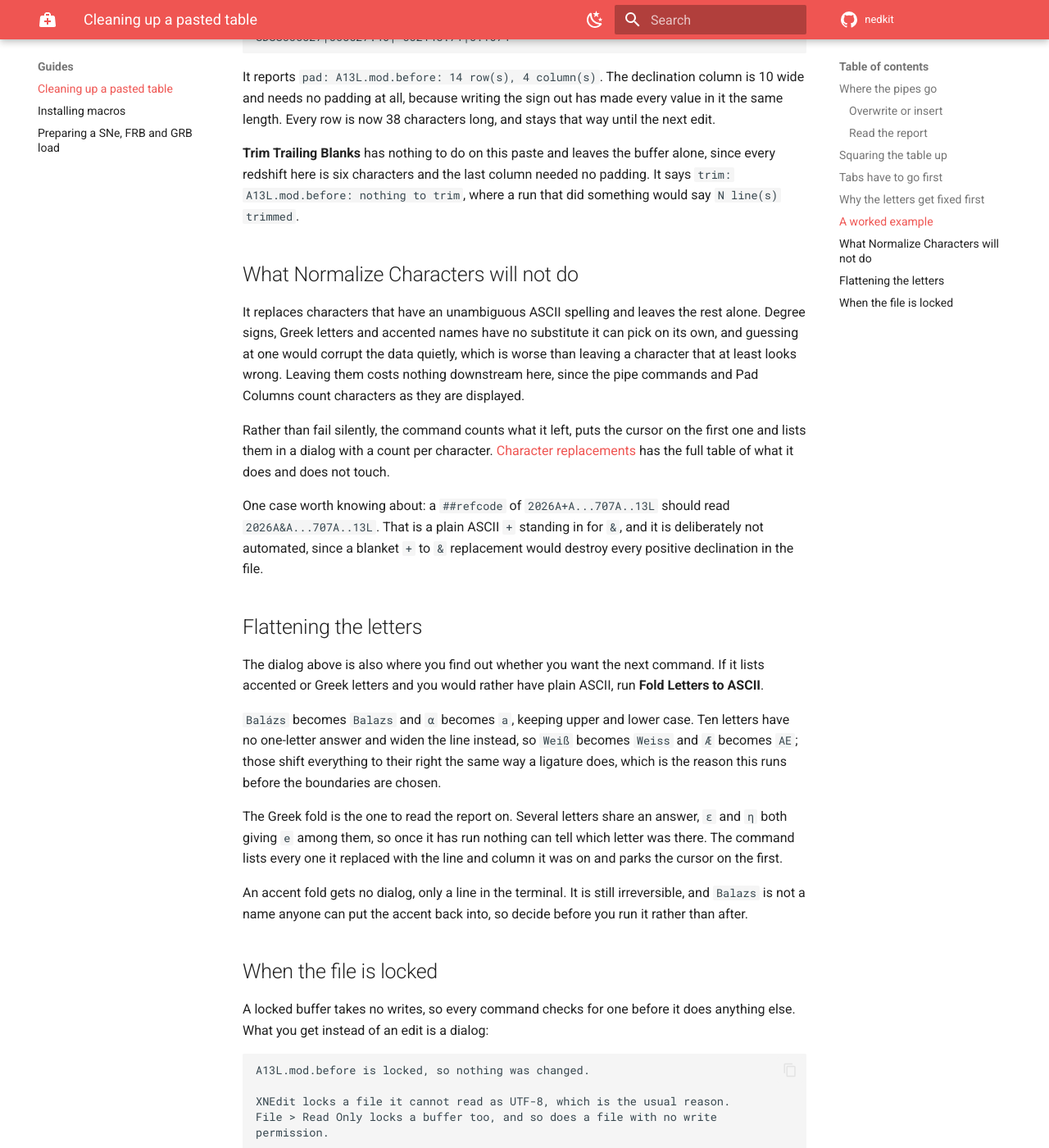
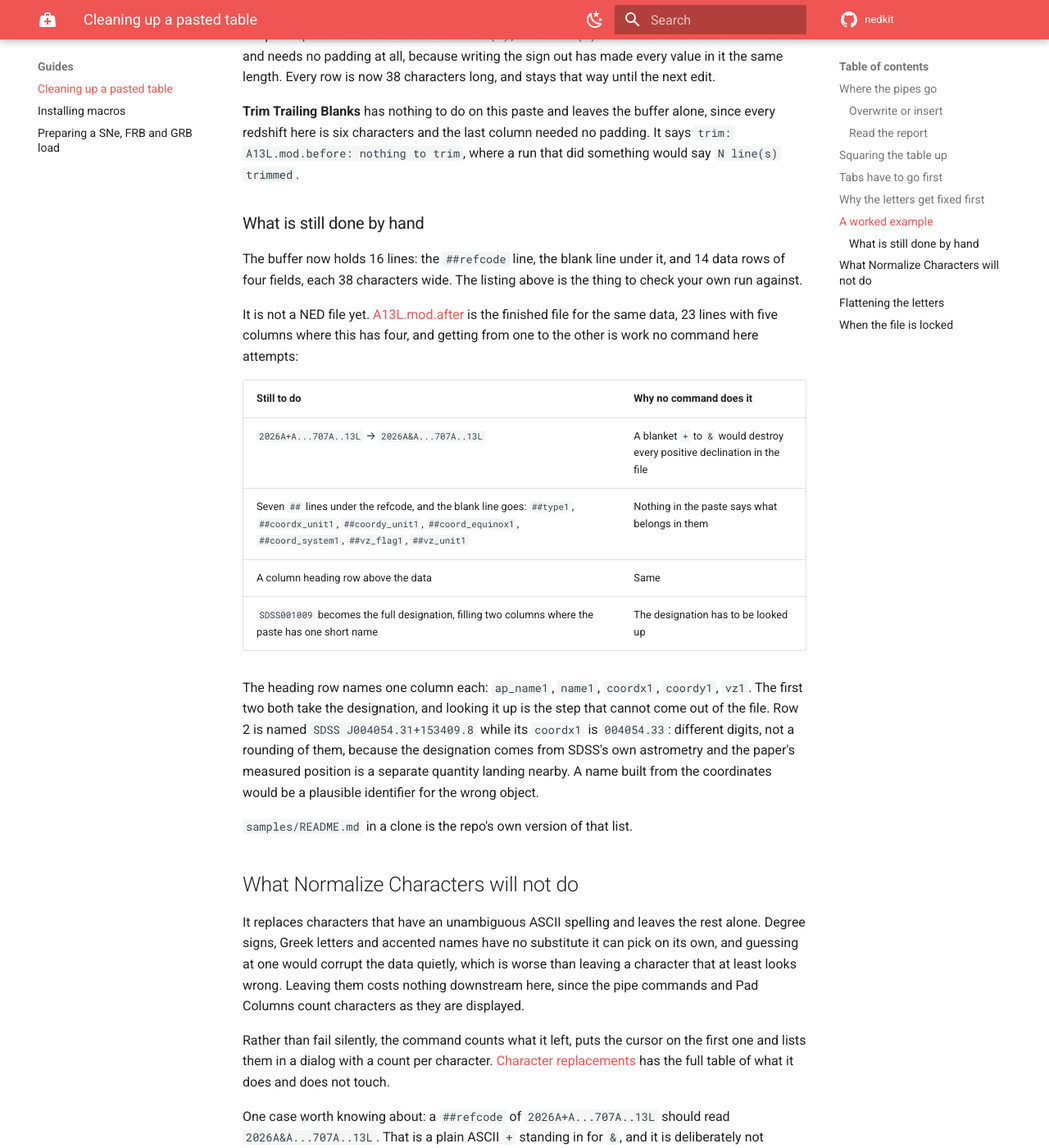
Before and after one commit to sidereal-software/nedkit, an MkDocs documentation site: the page built from docs/cleaning-pdf-tables.md, in a window 1280 px wide and 1400 px high, scrolled down 6036 px. Shown: the whole window at 82% size. Built offline with MkDocs 1.6.1 and Material for MkDocs 9.7.7, drawn with Linux system fonts in a browser that asks for light colours; comment, search, counter and statistics services are not loaded; some of the changed text lies outside the part shown.

Commit message:
docs: fix what the worked example says it produces
- The page said the published A13L.mod.after was the sequence's output.
  It is the hand-finished NED file, so a reader following the page's own
  verification step was told a correct run had failed.
- A test now drives the seven documented commands through the shipped
  .rc and reads its expectations off the page, so the two cannot
  disagree in either direction.

````diff
--- a/docs/cleaning-pdf-tables.md
+++ b/docs/cleaning-pdf-tables.md
@@ -205,10 +205,8 @@
 [A13L.mod.before](samples/A13L.mod.before){ download }, a real paste, tab
 separated, with an en dash standing in for the minus sign on the southern
 declinations. It is 14 rows long, and the blocks below show the first three of
-them. [A13L.mod.after](samples/A13L.mod.after){ download } is what the sequence
-produces, to check your own run against. A
-[clone of the repository](getting-started.md#getting-the-repository) has both
-under `samples/`.
+them. A [clone of the repository](getting-started.md#getting-the-repository)
+has it under `samples/`.
 
 Download it rather than copying the listing. A rendered web page holds no tab
 characters at all, so a copy of the block below arrives with spaces where the
@@ -297,6 +295,35 @@
 no padding. It says `trim: A13L.mod.before: nothing to trim`, where a run that
 did something would say `N line(s) trimmed`.
 
+### What is still done by hand
+
+The buffer now holds 16 lines: the `##refcode` line, the blank line under it,
+and 14 data rows of four fields, each 38 characters wide. The listing above is
+the thing to check your own run against.
+
+It is not a NED file yet.
+[A13L.mod.after](samples/A13L.mod.after){ download } is the finished file for
+the same data, 23 lines with five columns where this has four, and getting from
+one to the other is work no command here attempts:
+
+| Still to do | Why no command does it |
+| --- | --- |
+| `2026A+A...707A..13L` → `2026A&A...707A..13L` | A blanket `+` to `&` would destroy every positive declination in the file |
+| Seven `##` lines under the refcode, and the blank line goes: `##type1`, `##coordx_unit1`, `##coordy_unit1`, `##coord_equinox1`, `##coord_system1`, `##vz_flag1`, `##vz_unit1` | Nothing in the paste says what belongs in them |
+| A column heading row above the data | Same |
+| `SDSS001009` becomes the full designation, filling two columns where the paste has one short name | The designation has to be looked up |
+
+The heading row names one column each: `ap_name1`, `name1`, `coordx1`,
+`coordy1`, `vz1`. The first two both take the designation, and looking it up is
+the step that cannot come out of the file. Row 2 is named
+`SDSS J004054.31+153409.8` while its `coordx1` is `004054.33`: different
+digits, not a rounding of them, because the designation comes from SDSS's own
+astrometry and the paper's measured position is a separate quantity landing
+nearby. A name built from the coordinates would be a plausible identifier for
+the wrong object.
+
+`samples/README.md` in a clone is the repo's own version of that list.
+
 ## What Normalize Characters will not do
 
 It replaces characters that have an unambiguous ASCII spelling and leaves the
@@ -356,8 +383,9 @@
 trim: A13L.mod.before: nothing changed
 ```
 
-All six say it, under their own prefix: `normalize:`, `fold:`, `pipe:`, `pad:`,
-`trim:`. The buffer was not touched, so there is nothing to undo.
+All nine commands say it, under eight prefixes: `dec:`, `expand:`, `fold:`,
+`normalize:`, `pad:`, `pipe:`, `ra:` and `trim:`, the two pipe commands sharing
+`pipe:`. The buffer was not touched, so there is nothing to undo.
 
 NED's data files are not reliably UTF-8, so the encoding lock is the one you
 will meet. XNEdit read a byte it could not decode, put U+FFFD REPLACEMENT
````
Also changed, not shown: other parts of docs/cleaning-pdf-tables.md (+3 -3 lines), samples/README.md (+6 -2 lines), 1 other file.
